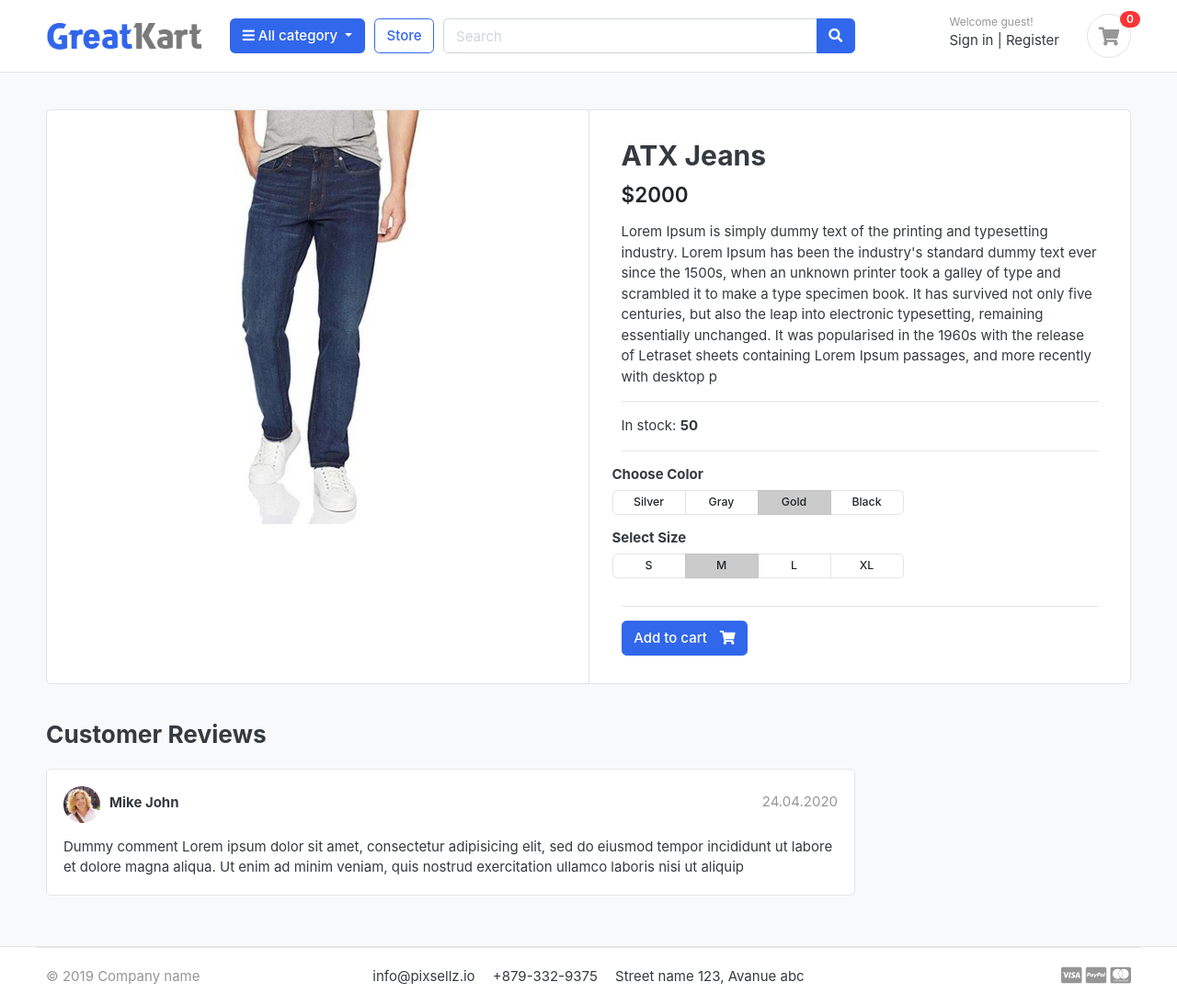
After one commit to theMorshed/djangomart_final_project, a Django app: a page that uses store/templates/store/product_details.html in a window 1280 px wide. The commit adds this page. Shown: the whole page at 92% size. Run offline with Django 4.2, Linux system fonts and the light colour scheme; data comes from the database, SQL or seed files in the repository; some libraries are stand-ins or nearby versions; some web fonts are replaced.

Commit message:
product details page make functionally completed

```diff
--- /dev/null
+++ b/store/templates/store/product_details.html
@@ -0,0 +1,126 @@
+{% extends 'base.html' %}
+{% block body %}
+<section class="section-content padding-y bg">
+  <div class="container">
+    <!-- ============================ COMPONENT 1 ================================= -->
+    <div class="card">
+      <div class="row no-gutters">
+        <aside class="col-md-6">
+          <article class="gallery-wrap">
+            <div class="img-big-wrap">
+              <a href="#"><img src="{{ product.image.url }}" /></a>
+            </div>
+            <!-- img-big-wrap.// -->
+          </article>
+          <!-- gallery-wrap .end// -->
+        </aside>
+        <main class="col-md-6 border-left">
+          <article class="content-body">
+            <h2 class="title">{{ product.product_name }}</h2>
+
+            <div class="mb-3">
+              <var class="price h4">${{ product.price }}</var>
+            </div>
+            <p>{{ product.description }}</p>
+            <hr />
+			In stock: <b>{{ product.stock }}</b>
+            <hr />
+            <div class="row">
+              <div class="item-option-select">
+                <h6>Choose Color</h6>
+                <div
+                  class="btn-group btn-group-sm btn-group-toggle"
+                  data-toggle="buttons"
+                >
+                  <label class="btn btn-light">
+                    <input type="radio" name="radio_color" /> Silver
+                  </label>
+                  <label class="btn btn-light">
+                    <input type="radio" name="radio_color" /> Gray
+                  </label>
+                  <label class="btn btn-light active">
+                    <input type="radio" name="radio_color checked" /> Gold
+                  </label>
+                  <label class="btn btn-light">
+                    <input type="radio" name="radio_color" /> Black
+                  </label>
+                </div>
+              </div>
+            </div>
+            <!-- row.// -->
+            <div class="row">
+              <div class="item-option-select">
+                <h6>Select Size</h6>
+                <div
+                  class="btn-group btn-group-sm btn-group-toggle"
+                  data-toggle="buttons"
+                >
+                  <label class="btn btn-light">
+                    <input type="radio" name="radio_color" /> S
+                  </label>
+                  <label class="btn btn-light active">
+                    <input type="radio" name="radio_color" checked /> M
+                  </label>
+                  <label class="btn btn-light">
+                    <input type="radio" name="radio_color" /> L
+                  </label>
+                  <label class="btn btn-light">
+                    <input type="radio" name="radio_color" /> XL
+                  </label>
+                </div>
+              </div>
+            </div>
+            <!-- row.// -->
+            <hr />
+            <a href="./product-detail.html" class="btn btn-primary">
+              <span class="text">Add to cart</span>
+              <i class="fas fa-shopping-cart"></i>
+            </a>
+          </article>
+          <!-- product-info-aside .// -->
+        </main>
+        <!-- col.// -->
+      </div>
+      <!-- row.// -->
+    </div>
+    <!-- card.// -->
+    <!-- ============================ COMPONENT 1 END .// ================================= -->
+
+    <br />
+
+    <div class="row">
+      <div class="col-md-9">
+        <header class="section-heading">
+          <h3>Customer Reviews</h3>
+        </header>
+
+        <article class="box mb-3">
+          <div class="icontext w-100">
+            <img
+              src="./images/avatars/avatar1.jpg"
+              class="img-xs icon rounded-circle"
+            />
+            <div class="text">
+              <span class="date text-muted float-md-right">24.04.2020 </span>
+              <h6 class="mb-1">Mike John</h6>
+            </div>
+          </div>
+          <!-- icontext.// -->
+          <div class="mt-3">
+            <p>
+              Dummy comment Lorem ipsum dolor sit amet, consectetur adipisicing
+              elit, sed do eiusmod tempor incididunt ut labore et dolore magna
+              aliqua. Ut enim ad minim veniam, quis nostrud exercitation ullamco
+              laboris nisi ut aliquip
+            </p>
+          </div>
+        </article>
+      </div>
+      <!-- col.// -->
+    </div>
+    <!-- row.// -->
+  </div>
+  <!-- container .//  -->
+</section>
+<!-- ========================= SECTION CONTENT END// ========================= -->
+{% endblock body %}
--- a/store/templates/store/store.html
+++ b/store/templates/store/store.html
@@ -1,4 +1,5 @@
-{% extends 'base.html' %} {% block body %}
+{% extends 'base.html' %}
+{% block body %}
 <!-- ========================= SECTION PAGETOP ========================= -->
 <section class="section-pagetop bg">
   <div class="container">
@@ -66,7 +67,7 @@
               <!-- img-wrap.// -->
               <figcaption class="info-wrap">
                 <div class="fix-height">
-                  <a href="./product-detail.html" class="title"
+                  <a href="{% url 'product_details' product.category.slug product.slug %}" class="title"
                     >{{ product.product_name }}</a
                   >
                   <div class="price-wrap mt-2">
--- a/store/urls.py
+++ b/store/urls.py
@@ -1,7 +1,8 @@
 from django.urls import path
-from store.views import store
+from store.views import store, product_details
 
 urlpatterns = [
     path('', store, name='store'),
     path('category/<slug:category_slug>/', store, name='products_by_category'),
+    path('<slug:category_slug>/<slug:product_slug>/', product_details, name='product_details'),
 ]
--- a/store/views.py
+++ b/store/views.py
@@ -23,3 +23,9 @@ def store(request, category_slug=None):
         'categories': categories
     }
     return render(request, 'store/store.html', context)
+
+def product_details(request, category_slug, product_slug):
+    product = Product.objects.get(slug=product_slug, category__slug=category_slug)
+    print(product)
+    context = {'product': product}
+    return render(request, 'store/product_details.html', context)
```
